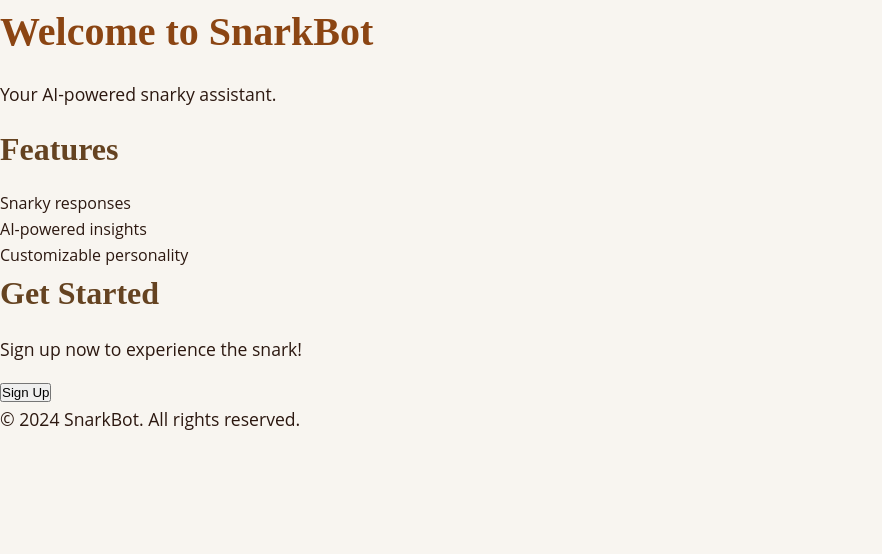
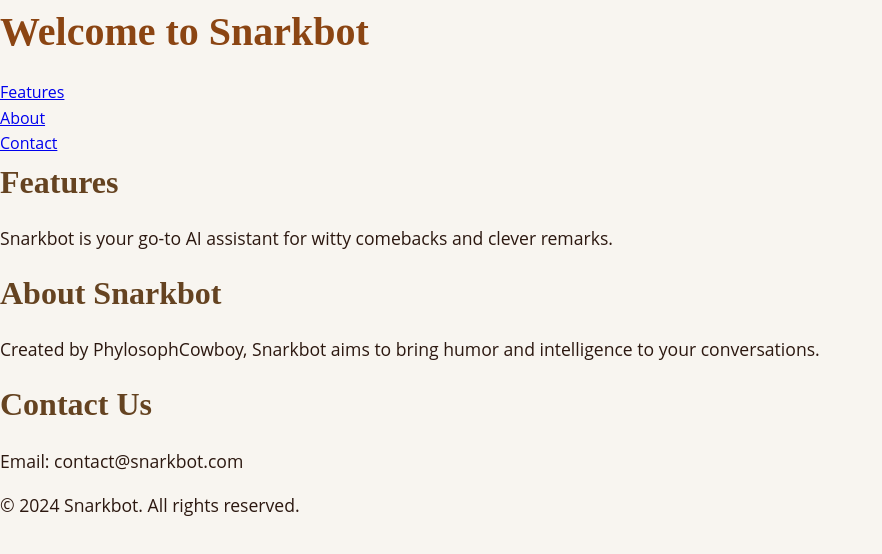
Before and after one commit to PhylosophCowboy/snarkbot-landing, a plain HTML site: page index.html in a window 1280 px wide. Shown: the whole page, without its empty margins (0-882 px from the left). Drawn offline with Linux system fonts and the light colour scheme; files that its build step writes are made by us from their sources.

Commit message:
Synchronize index.html with backup-index.html1 content from workspace

```diff
--- a/index.html
+++ b/index.html
@@ -3,31 +3,34 @@
 <head>
     <meta charset="UTF-8">
     <meta name="viewport" content="width=device-width, initial-scale=1.0">
-    <title>SnarkBot Landing</title>
+    <title>Snarkbot Landing</title>
     <link rel="stylesheet" href="styles.css">
 </head>
 <body>
     <header>
-        <h1>Welcome to SnarkBot</h1>
-        <p>Your AI-powered snarky assistant.</p>
+        <h1>Welcome to Snarkbot</h1>
+        <nav>
+            <ul>
+                <li><a href="#features">Features</a></li>
+                <li><a href="#about">About</a></li>
+                <li><a href="#contact">Contact</a></li>
+            </ul>
+        </nav>
     </header>
-    <main>
-        <section>
-            <h2>Features</h2>
-            <ul>
-                <li>Snarky responses</li>
-                <li>AI-powered insights</li>
-                <li>Customizable personality</li>
-            </ul>
-        </section>
-        <section>
-            <h2>Get Started</h2>
-            <p>Sign up now to experience the snark!</p>
-            <button>Sign Up</button>
-        </section>
-    </main>
+    <section id="features">
+        <h2>Features</h2>
+        <p>Snarkbot is your go-to AI assistant for witty comebacks and clever remarks.</p>
+    </section>
+    <section id="about">
+        <h2>About Snarkbot</h2>
+        <p>Created by PhylosophCowboy, Snarkbot aims to bring humor and intelligence to your conversations.</p>
+    </section>
+    <section id="contact">
+        <h2>Contact Us</h2>
+        <p>Email: contact@snarkbot.com</p>
+    </section>
     <footer>
-        <p>&copy; 2024 SnarkBot. All rights reserved.</p>
+        <p>&copy; 2024 Snarkbot. All rights reserved.</p>
     </footer>
 </body>
 </html>
```
